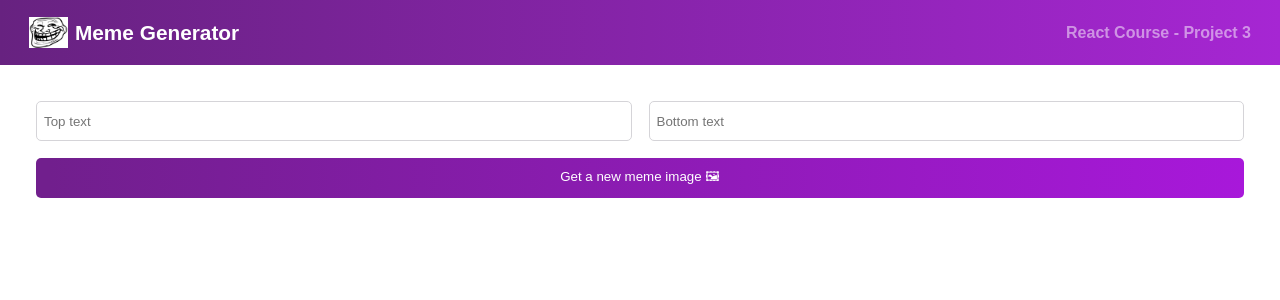
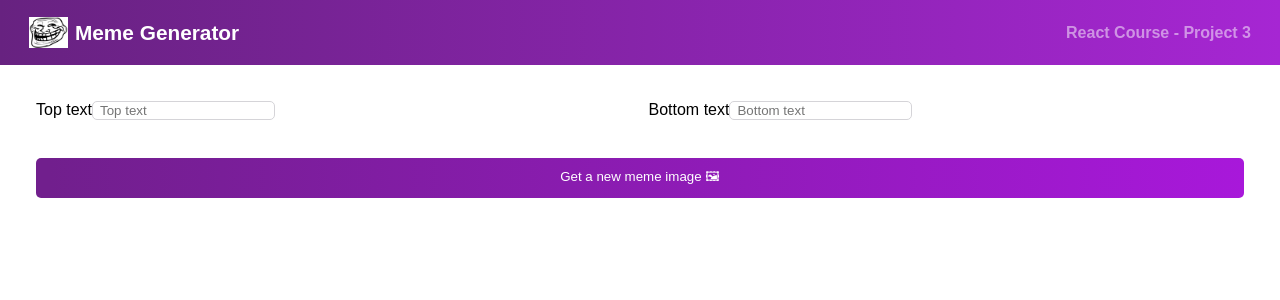
Before and after one commit to Halnon/Meme-Generator, a React app: page / in a window 1280 px wide. Shown: the top 300 px of the page. Built offline with nearby package versions, Linux system fonts and the light colour scheme; the HTML template or start-up script is replaced by a standard one.

Commit message:
add labels for inputs for accessibility purposes

```diff
--- a/src/components/meme.jsx
+++ b/src/components/meme.jsx
@@ -4,16 +4,20 @@ export default function Meme() {
     return (
         <main>
             <form className="form">
+                <label className="input--labels">Top text
                     <input
                         type="text"
                         placeholder="Top text"
                         className="form--input"
                     />
+                </label>
+                <label className="input--labels">Bottom text
                     <input
                         type="text"
                         placeholder="Bottom text"
                         className="form--input"
                     />
+                </label>
                 <button
                     className="form--button"
                 >
```
Lines whose indentation alone changed are shown as unchanged.
